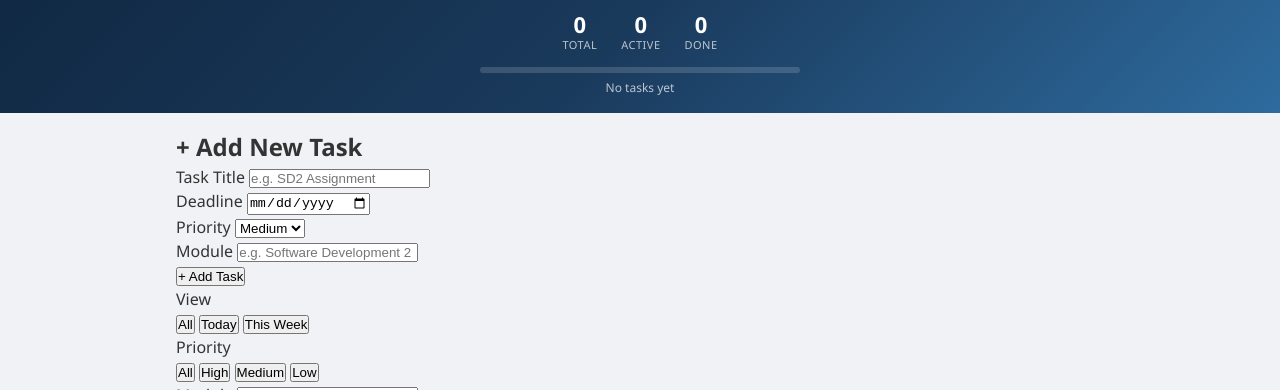
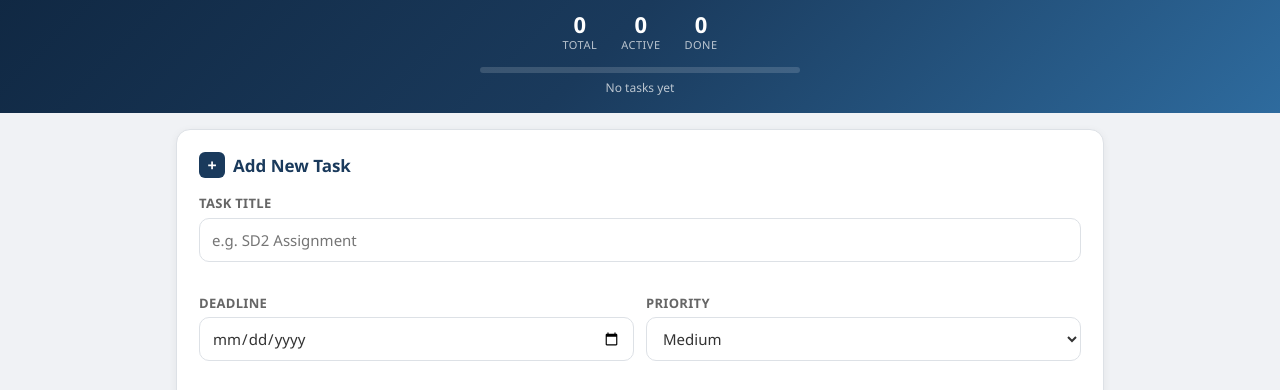
Before and after one commit to Shreyas-Jaiswal-ux/StudyFlow2---Sprint-2, a plain HTML site: page index.html in a window 1280 px wide. Shown: the part 84-474 px from the top of the page. Drawn offline with Linux system fonts and the light colour scheme.

Commit message:
Add styles for form and task sections

```diff
--- a/style.css
+++ b/style.css
@@ -198,3 +198,203 @@ body {
 
 /* --- Form Section --- */
 .form-section {
+ background-color: var(--color-bg);
+    border-radius: var(--radius-lg);
+    padding: 22px;
+    margin-bottom: 16px;
+    box-shadow: var(--shadow);
+    animation: fadeSlideIn 0.4s ease;
+    border: 1px solid var(--color-border);
+}
+
+.form-section__title {
+    font-size: 17px;
+    font-weight: 600;
+    margin-bottom: 16px;
+    color: var(--color-primary);
+    display: flex;
+    align-items: center;
+    gap: 8px;
+}
+
+.form-icon {
+    display: inline-flex;
+    align-items: center;
+    justify-content: center;
+    width: 26px;
+    height: 26px;
+    background-color: var(--color-primary);
+    color: #FFFFFF;
+    border-radius: 6px;
+    font-size: 16px;
+    font-weight: 700;
+    transition: var(--transition);
+}
+
+.form-section--editing .form-icon {
+    background-color: var(--color-primary-light);
+}
+
+.form-group {
+    margin-bottom: 12px;
+}
+
+.form-row {
+    display: flex;
+    gap: 12px;
+}
+
+.form-group--half {
+    flex: 1;
+}
+
+.form-group label {
+    display: block;
+    font-size: 13px;
+    font-weight: 600;
+    margin-bottom: 4px;
+    color: var(--color-text-light);
+    text-transform: uppercase;
+    letter-spacing: 0.3px;
+}
+
+.form-input {
+    width: 100%;
+    padding: 10px 12px;
+    font-size: 15px;
+    font-family: var(--font-family);
+    border: 1.5px solid var(--color-border);
+    border-radius: var(--radius);
+    background-color: var(--color-bg);
+    color: var(--color-text);
+    min-height: 44px;
+    transition: border-color var(--transition), box-shadow var(--transition);
+}
+
+.form-input:focus {
+    outline: none;
+    border-color: var(--color-primary-light);
+    box-shadow: 0 0 0 3px rgba(46, 107, 158, 0.12);
+}
+
+.form-input--error {
+    border-color: var(--color-priority-high);
+    box-shadow: 0 0 0 3px rgba(217, 83, 79, 0.1);
+}
+
+.error-message {
+    display: block;
+    font-size: 12px;
+    color: var(--color-priority-high);
+    margin-top: 4px;
+    min-height: 16px;
+    font-weight: 500;
+}
+
+/* --- Buttons --- */
+.form-actions {
+    display: flex;
+    gap: 10px;
+    margin-top: 18px;
+}
+
+.btn {
+    display: inline-flex;
+    align-items: center;
+    justify-content: center;
+    gap: 6px;
+    padding: 11px 20px;
+    font-size: 15px;
+    font-weight: 600;
+    font-family: var(--font-family);
+    border: none;
+    border-radius: var(--radius);
+    cursor: pointer;
+    min-height: 44px;
+    min-width: 44px;
+    transition: all var(--transition);
+    position: relative;
+    overflow: hidden;
+}
+
+.btn:active {
+    transform: scale(0.97);
+}
+
+.btn__icon {
+    font-size: 18px;
+    font-weight: 700;
+    line-height: 1;
+}
+
+.btn--primary {
+    background-color: var(--color-primary);
+    color: #FFFFFF;
+    flex: 1;
+}
+
+.btn--primary:hover {
+    background-color: var(--color-primary-light);
+    box-shadow: 0 4px 12px rgba(26, 58, 92, 0.25);
+}
+
+.btn--secondary {
+    background-color: var(--color-bg-section);
+    color: var(--color-text);
+    border: 1.5px solid var(--color-border);
+}
+
+.btn--secondary:hover {
+    background-color: var(--color-border);
+}
+
+.btn--small {
+    padding: 7px 14px;
+    font-size: 13px;
+    min-height: 44px;
+    font-weight: 500;
+    border-radius: 8px;
+}
+
+.btn--delete {
+    background-color: transparent;
+    color: var(--color-priority-high);
+    border: 1.5px solid rgba(217, 83, 79, 0.3);
+}
+
+.btn--delete:hover {
+    background-color: var(--color-priority-high);
+    color: #FFFFFF;
+    border-color: var(--color-priority-high);
+    box-shadow: 0 2px 8px rgba(217, 83, 79, 0.3);
+}
+
+.btn--edit {
+    background-color: transparent;
+    color: var(--color-primary-light);
+    border: 1.5px solid rgba(46, 107, 158, 0.3);
+}
+
+.btn--edit:hover {
+    background-color: var(--color-primary-light);
+    color: #FFFFFF;
+    border-color: var(--color-primary-light);
+    box-shadow: 0 2px 8px rgba(46, 107, 158, 0.3);
+}
+
+/* --- Task Section --- */
+.task-section {
+    background-color: var(--color-bg);
+    border-radius: var(--radius-lg);
+    padding: 22px;
+    box-shadow: var(--shadow);
+    border: 1px solid var(--color-border);
+    animation: fadeSlideIn 0.5s ease 0.1s both;
+}
+
+.task-section__header {
+    display: flex;
+    align-items: center;
+    justify-content: space-between;
+    margin-bottom: 16px;
+}
```
